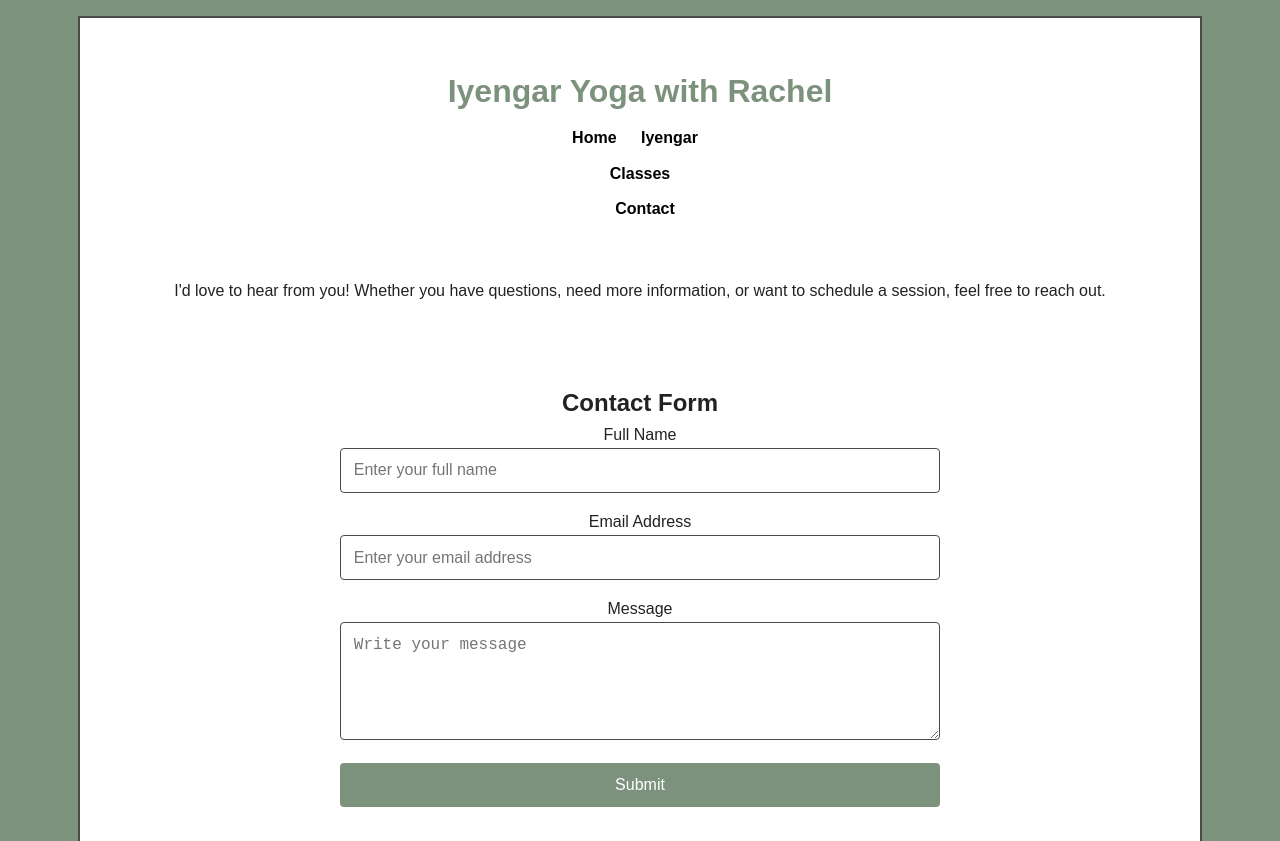
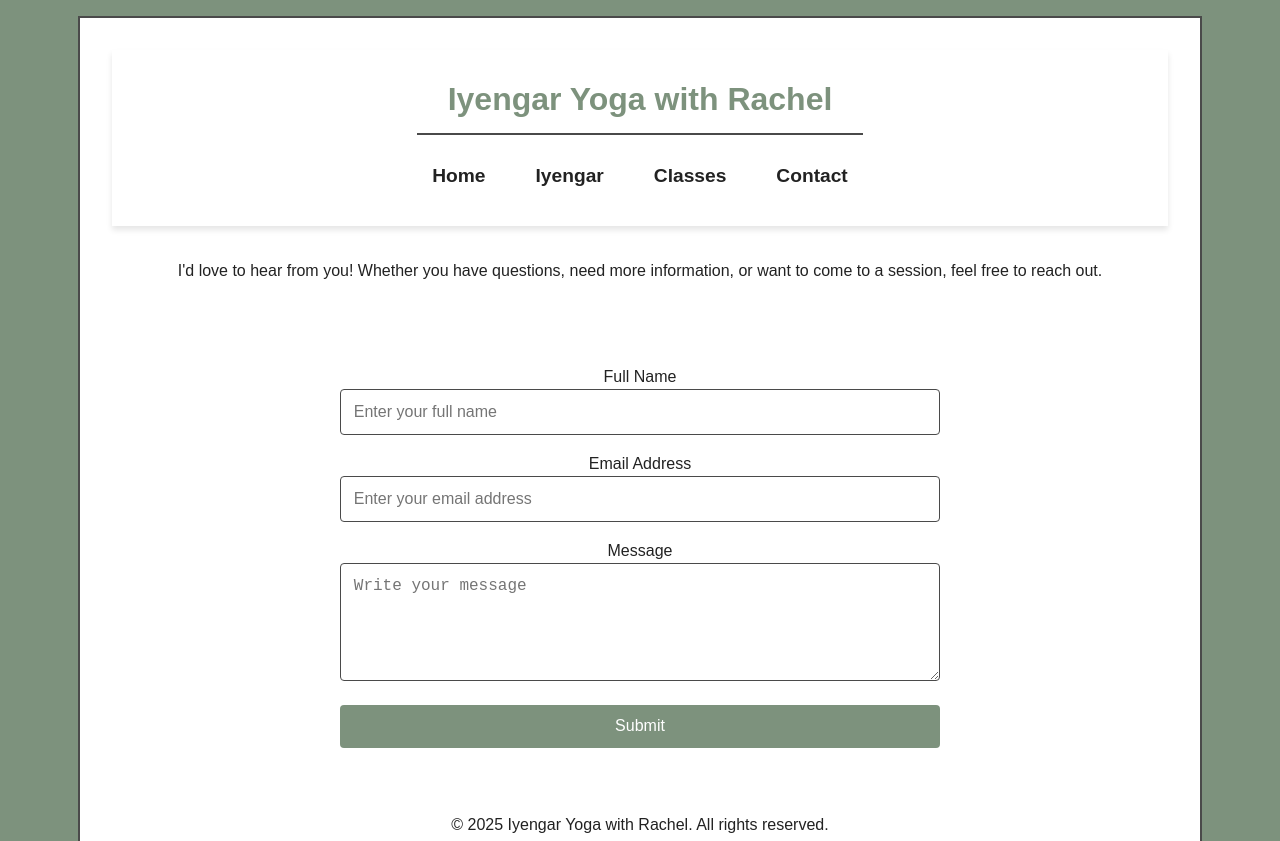
Before and after one commit to ljverni/iyengarwithrachel, a plain HTML site: page contact.html in a window 1280 px wide. Shown: the top 841 px of the page. Drawn offline with Linux system fonts and the light colour scheme.

Commit message:
prettified nav link

```diff
--- a/contact.html
+++ b/contact.html
@@ -14,13 +14,12 @@
 
     <header class="hero">
       <div class="container">
-        <p>I'd love to hear from you! Whether you have questions, need more information, or want to schedule a session, feel free to reach out.</p>
+        <p>I'd love to hear from you! Whether you have questions, need more information, or want to come to a session, feel free to reach out.</p>
       </div>
     </header>
 
     <section class="contact">
       <div class="container">
-        <h2>Contact Form</h2>
         <form action="#" method="post" class="contact-form">
           <div class="form-group">
             <label for="name">Full Name</label>
--- a/styles.css
+++ b/styles.css
@@ -34,39 +34,99 @@ body {
 
 /* Navigation Bar */
 nav {
-    padding: 1rem 0;
+    width: 100%;
+    padding: 1.5rem 0;
+    background-color: var(--white-bg-color);
     display: flex;
-    justify-content: center;
+    flex-direction: column;
     align-items: center;
-    flex-direction: column;
+    box-shadow: 0 4px 6px rgba(0, 0, 0, 0.1);
+}
+
+/* Logo / Site Title */
+.nav-wrapper {
     width: 100%;
+    text-align: center;
+    margin-bottom: 1rem; /* Add space between title and links */
+    padding-bottom: 0.5rem;
+    border-bottom: 2px solid var(--border-color); /* Thin separator */
 }
 
 nav .logo {
+    font-size: 2rem;
     color: var(--primary-color);
-    font-size: 2rem;
     text-decoration: none;
-    margin-bottom: 1rem;
     font-weight: bold;
 }
 
+/* Navigation Links */
 .nav-links {
+    display: flex;
+    justify-content: center;
+    gap: 20px;
     list-style: none;
-    text-align: center;
     padding: 0;
-    margin: 0.5rem 0;
+    margin: 0;
 }
 
 .nav-links li {
-    display: inline;
-    margin: 10px;
+    display: inline-block;
+    position: relative; /* Ensure dropdown stays aligned */
 }
 
 .nav-links a {
-    color: black;
+    font-size: 1.2rem;
     text-decoration: none;
+    color: #222;
     font-weight: bold;
+    padding: 10px 15px;
+    border-radius: 8px;
+    transition: background-color 0.3s ease, transform 0.2s ease;
+    display: inline-block;
+    vertical-align: middle; /* Align all links */
 }
+
+/* Fix Dropdown Alignment */
+.dropdown .dropbtn {
+    padding: 10px 15px; /* Match padding with other links */
+    display: inline-block;
+    vertical-align: middle; /* Align with other links */
+}
+
+/* Dropdown Styling */
+.dropdown-content {
+    display: none;
+    position: absolute;
+    background-color: white;
+    min-width: 180px;
+    box-shadow: 0 4px 8px rgba(0, 0, 0, 0.2);
+    border-radius: 6px;
+    padding: 10px 0;
+    text-align: left;
+}
+
+.dropdown-content li {
+    display: block;
+}
+
+.dropdown-content a {
+    display: block;
+    padding: 12px 16px;
+    text-decoration: none;
+    color: #222;
+    transition: background-color 0.3s ease;
+}
+
+.dropdown-content a:hover {
+    background-color: var(--primary-color);
+    color: white;
+}
+
+/* Show dropdown on hover */
+.dropdown:hover .dropdown-content {
+    display: block;
+}
+
 
 /* Hero Section */
 .hero {
```
